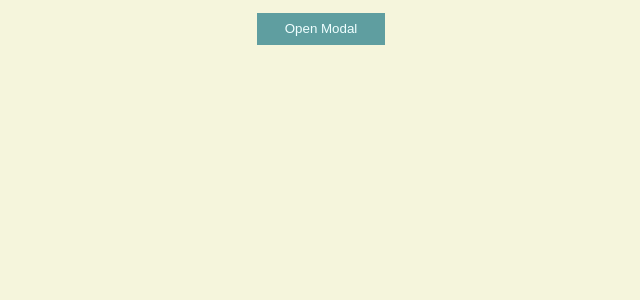
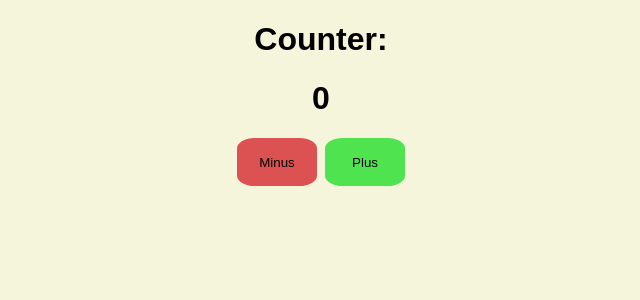
Before and after one commit to IuanPR/React-mini-projects, a React (Create React App) app: page / in a window 1280 px wide. Shown: the top 300 px of the page, without its empty margins (319-959 px from the left). Built offline with nearby package versions, Linux system fonts and the light colour scheme.

Commit message:
counter on func&class component

```diff
--- a/public/App.css
+++ b/public/App.css
@@ -7,24 +7,27 @@ body {
   list-style-position: inside;
   width: 100%;
 }
-.parent-block {
+.counter {
+  padding: auto;
+  margin: auto;
   margin-top: 1%;
+  width: min-content;
 }
-.parent-block button {
-  background-color: cadetblue;
-  color: azure;
+.counter-minus {
+  background-color: rgb(220, 81, 81);
   border-style: none;
-  height: 2rem;
-  width: 8rem;
+  border-radius: 22%;
+  height: 3rem;
+  width: 5rem;
 }
-.overlay {
-  margin-top: 2rem;
+.counter-plus {
+  background-color: rgb(80, 227, 80);
+  border-radius: 22%;
+  border-style: none;
+  height: 3rem;
+  width: 5rem;
 }
-.modal {
-  margin: auto;
-  border: 1px groove;
-  height: 130px;
-  width: 400px;
-  color: azure;
-  background-color: #6e9cef;
+.buttons {
+  display: flex;
+  gap: 0.5rem;
 }
--- a/src/App.js
+++ b/src/App.js
@@ -1,9 +1,10 @@
 import React from "react";
-import ModalPage from "./React-Modal";
+// import Counter from "./React-funcCounter";
+import Counter from "./React-classCounter";
 function App() {
   return (
     <div className="App">
-      <ModalPage />
+      <Counter />
     </div>
   );
 }
--- a/src/React-Modal.js
+++ /dev/null
@@ -1,38 +0,0 @@
-import React from "react";
-// Modal page on React for abrupt opening/closing
-class ModalPage extends React.Component {
-  constructor(props) {
-    super(props);
-    this.state = {
-      open: false,
-    };
-  }
-  OpenBlock() {
-    this.setState({
-      open: true,
-    });
-  }
-  CloseBlock() {
-    this.setState({
-      open: false,
-    });
-  }
-  render() {
-    return (
-      <div className="parent-block">
-        <button onClick={() => this.OpenBlock()}>Open Modal</button>
-        {this.state.open && (
-          <div className="overlay">
-            <div className="modal">
-              <h3>Hello</h3>
-              <p>This is a modal page</p>
-              <button onClick={() => this.CloseBlock()}>Close Modal</button>
-            </div>
-          </div>
-        )}
-      </div>
-    );
-  }
-}
-// Someday I will do it with animation
-export default ModalPage;
--- /dev/null
+++ b/src/React-classCounter.js
@@ -0,0 +1,50 @@
+import React from "react";
+// Counter on the class component
+class Counter extends React.Component {
+  constructor(props) {
+    super(props);
+    this.state = {
+      counter: 0,
+    };
+  }
+
+  CounterMinus() {
+    this.setState({
+      counter: this.state.counter - 1,
+    });
+  }
+  CounterPlus() {
+    this.setState({
+      counter: this.state.counter + 1,
+    });
+  }
+  render() {
+    return (
+      <div>
+        <h1>Counter:</h1>
+        <div className="counter">
+          <h1>{this.state.counter}</h1>
+          <div className="buttons">
+            <div>
+              <button
+                className="counter-minus"
+                onClick={() => this.CounterMinus()}
+              >
+                Minus
+              </button>
+            </div>
+            <div>
+              <button
+                className="counter-plus"
+                onClick={() => this.CounterPlus()}
+              >
+                Plus
+              </button>
+            </div>
+          </div>
+        </div>
+      </div>
+    );
+  }
+}
+export default Counter;
--- /dev/null
+++ b/src/React-funcCounter.js
@@ -0,0 +1,31 @@
+import React from "react";
+function Counter() {
+  const [counter, setCounter] = React.useState(0);
+  function CounterMinus() {
+    setCounter(counter - 1);
+  }
+  function CounterPlus() {
+    setCounter(counter + 1);
+  }
+  return (
+    <div>
+      <h1>Counter:</h1>
+      <div className="counter">
+        <h1>{counter}</h1>
+        <div className="buttons">
+          <div>
+            <button className="counter-minus" onClick={() => CounterMinus()}>
+              Minus
+            </button>
+          </div>
+          <div>
+            <button className="counter-plus" onClick={() => CounterPlus()}>
+              Plus
+            </button>
+          </div>
+        </div>
+      </div>
+    </div>
+  );
+}
+export default Counter;
```
